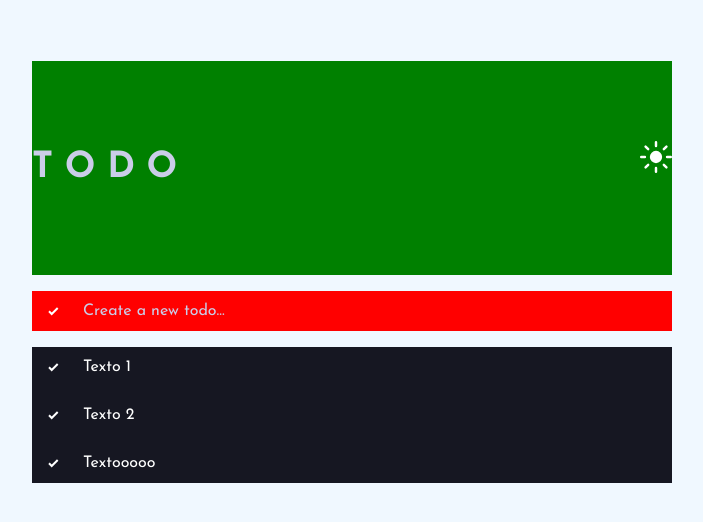
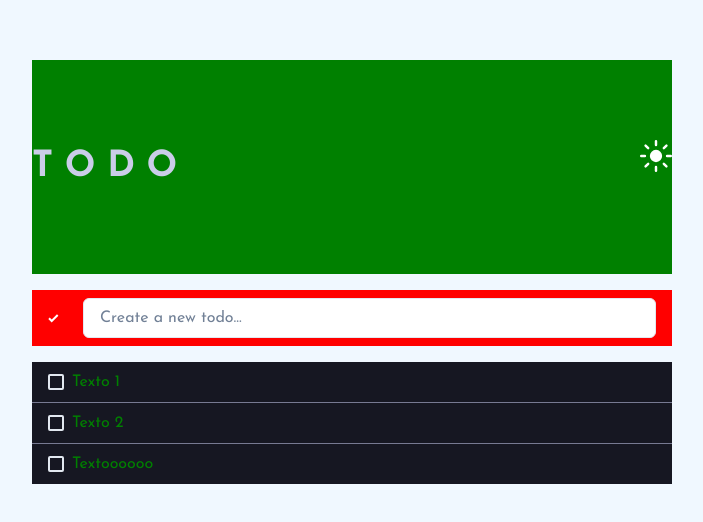
Before and after one commit to Eduardo-Ferraz/DesafioCode, a Next.js app: page / in a window 1280 px wide. Shown: the part 128-650 px from the top of the page, without its empty margins (288-991 px from the left). Built offline with nearby package versions, Linux system fonts and the light colour scheme.

Commit message:
Add Checkbox

```diff
--- a/src/components/Item.tsx
+++ b/src/components/Item.tsx
@@ -1,6 +1,6 @@
 import React from "react";
 
-import { Flex, HStack, Text } from "@chakra-ui/react";
+import { Checkbox, Flex, HStack, Text } from "@chakra-ui/react";
 
 interface ItemProps {
   // propriedadeX: int
@@ -13,8 +13,7 @@ export default function Item(props: ItemProps) {
   return (
     <Flex w="100%" bg="dark.VDBlue">
       <HStack px="4" py="2" width="50%" spacing="6">
-        <img src="/icon-check.svg" alt="Icone Check" />
-        <Text color="white">{text}</Text>
+        <Checkbox color="green">{text}</Checkbox>
       </HStack>
     </Flex>
   );
--- a/src/pages/index.tsx
+++ b/src/pages/index.tsx
@@ -6,6 +6,10 @@ import {
   HStack,
   VStack,
   Center,
+  Input,
+  StackDivider,
+  Checkbox,
+  CheckboxGroup,
 } from "@chakra-ui/react";
 import type { NextPage } from "next";
 import Head from "next/head";
@@ -48,17 +52,25 @@ const Home: NextPage = () => {
             {/* Buttom input */}
             <HStack my="4" px="4" py="2" width="50%" spacing="6" bg="red">
               <img src="/icon-check.svg" alt="Icone Check" />
-              <Text color="dark.LGrayishBlue" bg="">
-                Create a new todo...
-              </Text>
+              <Input
+                color="dark.LGrayishBlue"
+                bg=""
+                placeholder="Create a new todo..."
+              />
             </HStack>
 
             {/* Items list */}
-            <VStack w="50%" bg="dark.VDBlue">
-              <Item text="Texto 1" />
-              <Item text="Texto 2" />
-              <Item text="Textooooo" />
-            </VStack>
+            <CheckboxGroup colorScheme="blackAlpha">
+              <VStack
+                w="50%"
+                divider={<StackDivider borderColor="dark.DGrayishBlue" />}
+                spacing="0"
+              >
+                <Item text="Texto 1" />
+                <Item text="Texto 2" />
+                <Item text="Textoooooo" />
+              </VStack>
+            </CheckboxGroup>
           </Flex>
         </Flex>
       </body>
```
